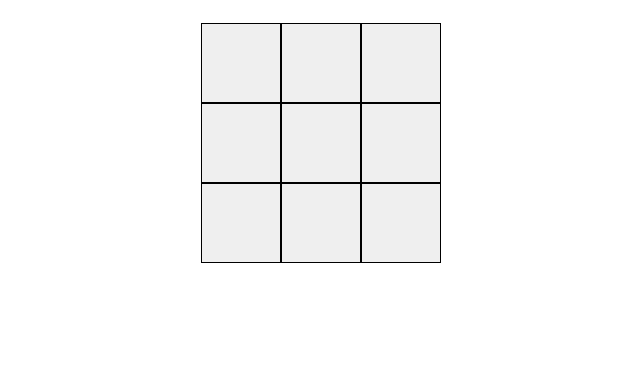
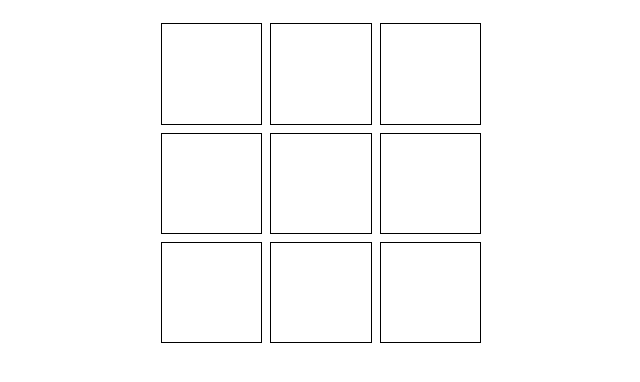
Before and after one commit to HannahGreenwell/tic-tac-toe-v2, a website: page index.html in a window 1280 px wide. Shown: the part 84-466 px from the top of the page, without its empty margins (319-959 px from the left). Drawn offline with Linux system fonts and the light colour scheme.

Commit message:
Updated game board styles to better suit tabbing

```diff
--- a/css/styles.css
+++ b/css/styles.css
@@ -17,14 +17,17 @@ header {
 }
 
 #game-board {
-  width: 15rem;
-  height: 15rem;
+  width: 20rem;
+  height: 20rem;
   margin: 0 auto;
   display: grid;
   grid-template-columns: 1fr 1fr 1fr;
   grid-template-rows: 1fr 1fr 1fr;
+  grid-column-gap: 0.5rem;
+  grid-row-gap: 0.5rem;
 }
 
 .cell {
   border: solid 1px black;
+  background-color: white;
 }
```
